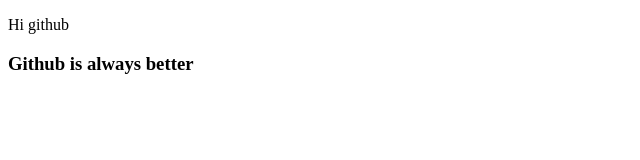
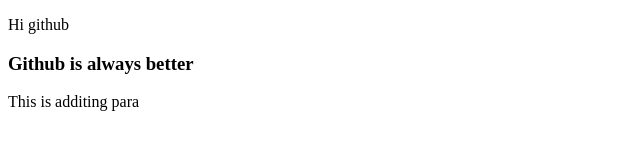
Before and after one commit to sagor38/2nd_website_github, a plain HTML site: page index.html in a window 1280 px wide. Shown: the whole page, without its empty margins (0-640 px from the left). Drawn offline with Linux system fonts and the light colour scheme.

Commit message:
Update index.html

```diff
--- a/index.html
+++ b/index.html
@@ -8,5 +8,6 @@
 <body>
     <p>Hi github </p>
     <h3>Github is always better</h3>
+    <p>This is additing para </p>
 </body>
 </html>
```
